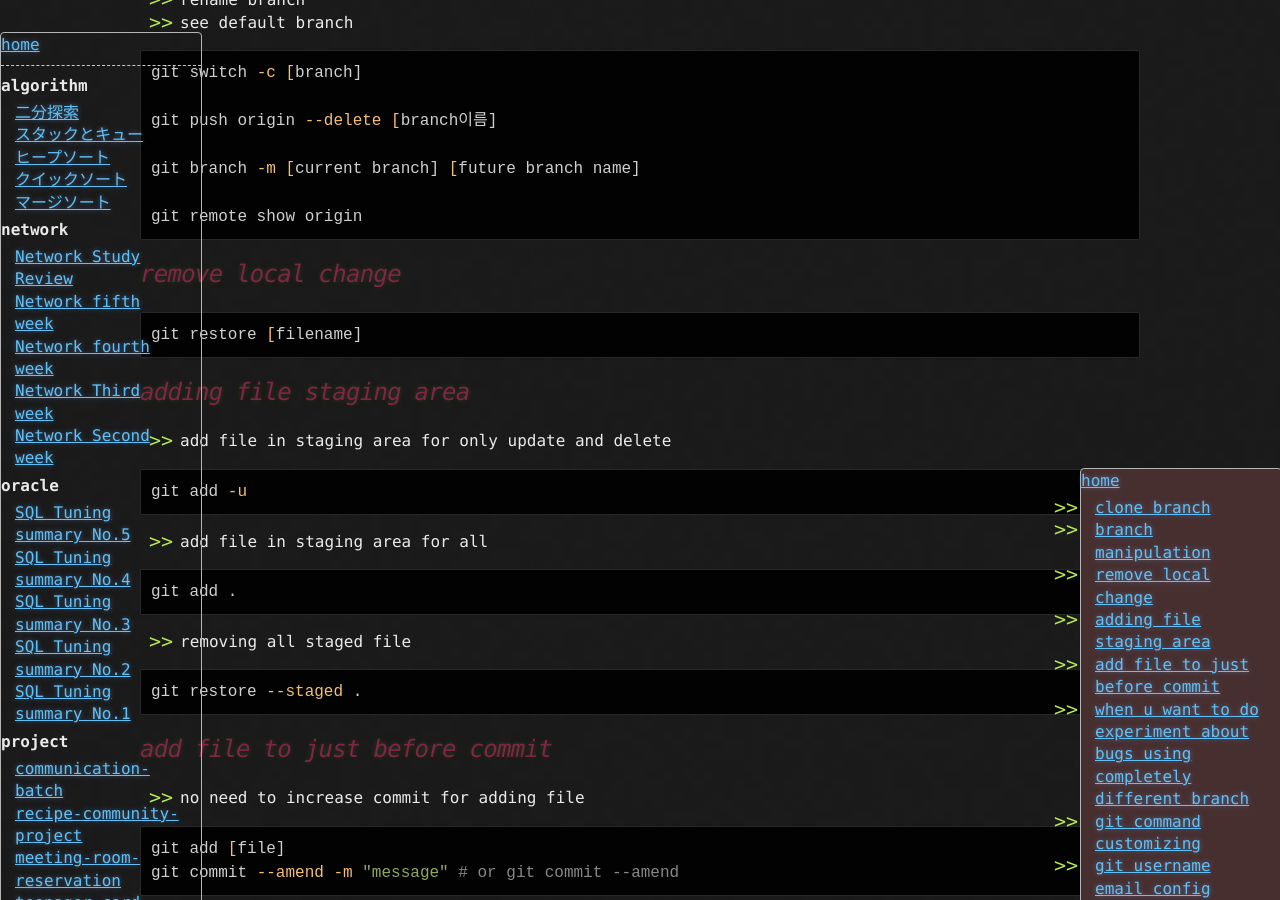
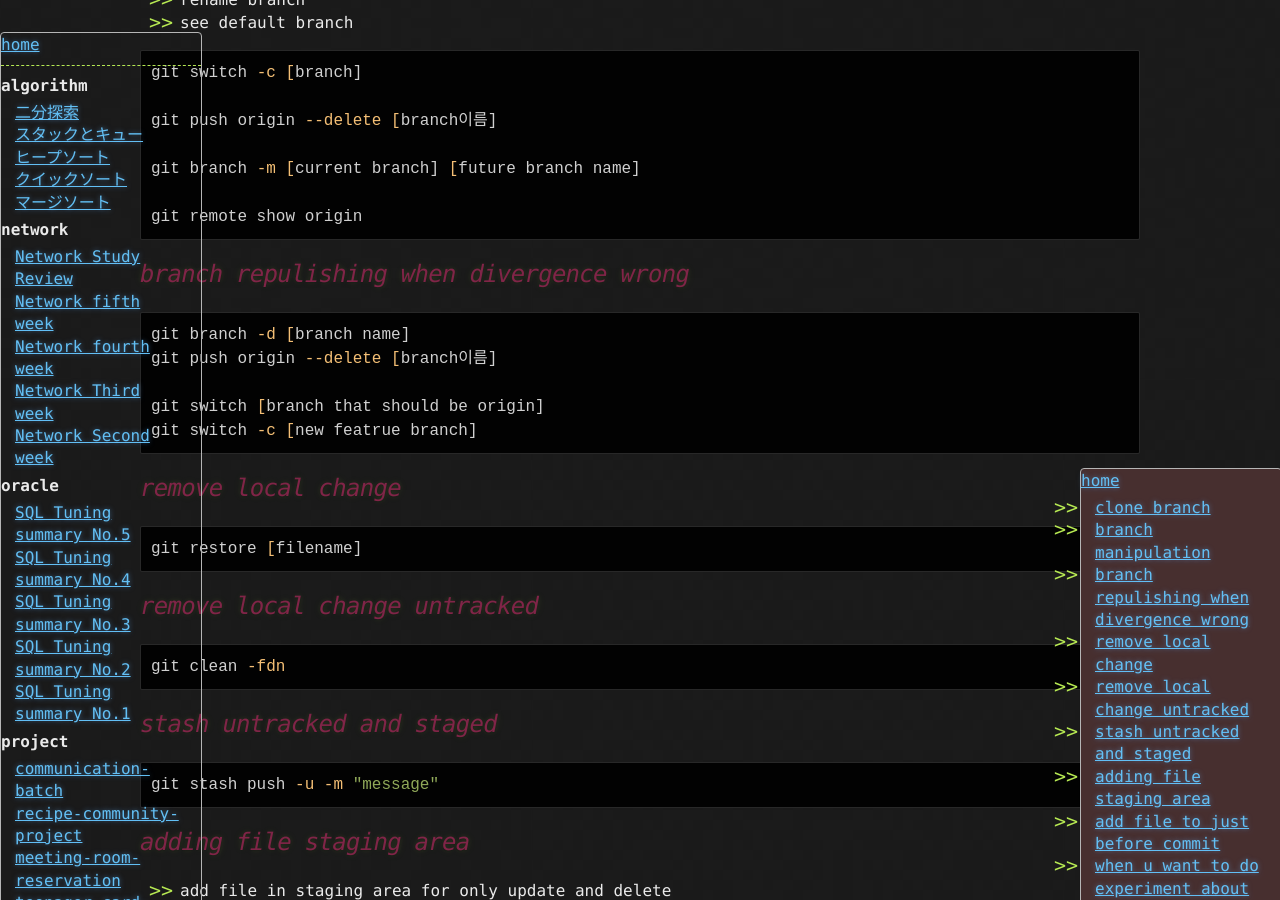
Before and after one commit to Heo-Jae-Won/Heo-Jae-Won.github.io, a Jekyll site: the page built from _posts/resource-control/2026-04-15-git-command-core.md, in a window 1280 px wide and 900 px high, scrolled down 685 px. Built offline with Jekyll 4.4.1, drawn with Linux system fonts in a browser that asks for light colours.

Commit message:
add git command

````diff
--- a/_posts/resource-control/2026-04-15-git-command-core.md
+++ b/_posts/resource-control/2026-04-15-git-command-core.md
@@ -38,11 +38,35 @@ git branch -m [current branch] [future branch name]
 git remote show origin
 ```
 
+
+## <span style="color:#802548">_branch repulishing when divergence wrong_</span>
+
+```shell
+git branch -d [branch name]
+git push origin --delete [branch이름]
+
+git switch [branch that should be origin]
+git switch -c [new featrue branch]
+```
+
 ## <span style="color:#802548">_remove local change_</span>
 
 ```shell
 git restore [filename]
 ```
+
+## <span style="color:#802548">_remove local change untracked_</span>
+
+```shell
+git clean -fdn
+```
+
+## <span style="color:#802548">_stash untracked and staged_</span>
+
+```shell
+git stash push -u -m "message"
+```
+
 
 ## <span style="color:#802548">_adding file staging area_</span>
 
````
